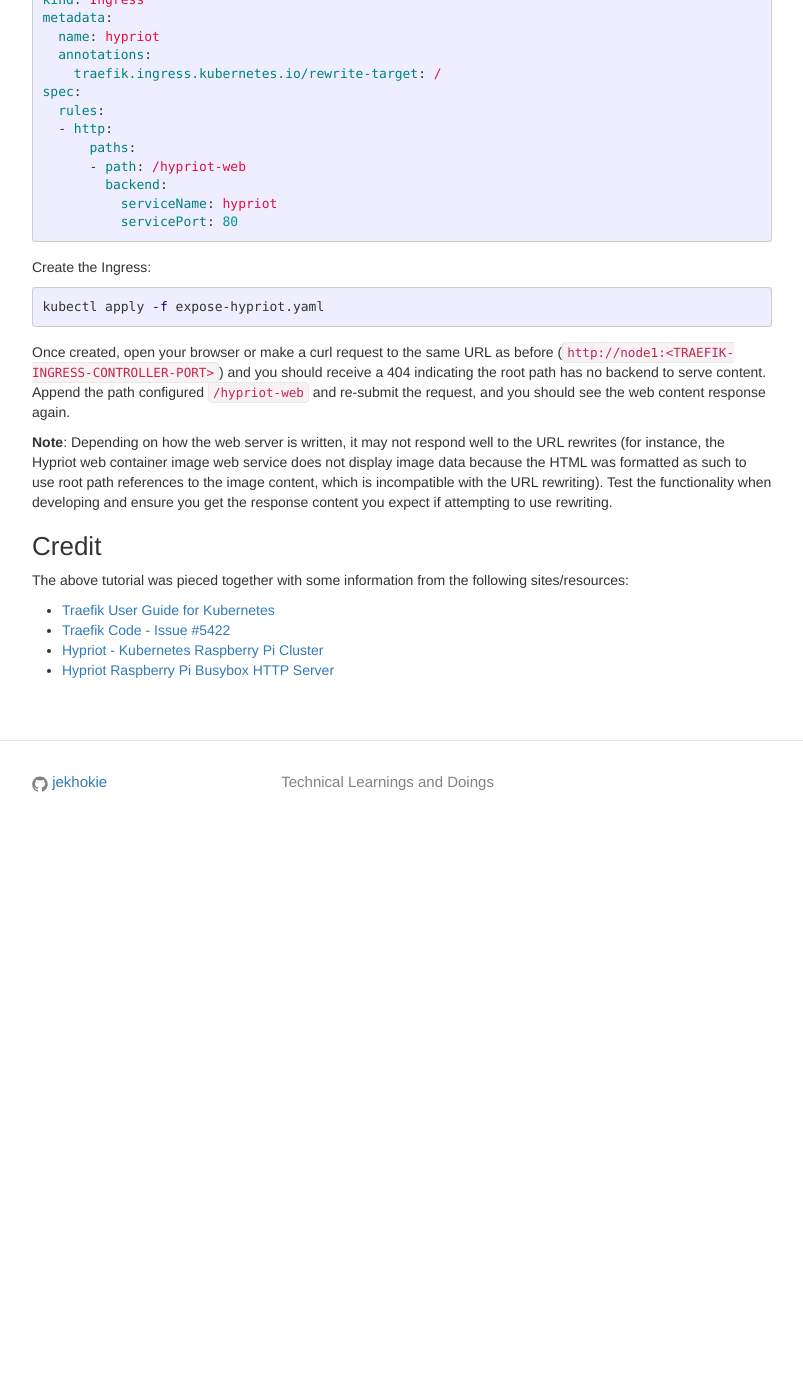
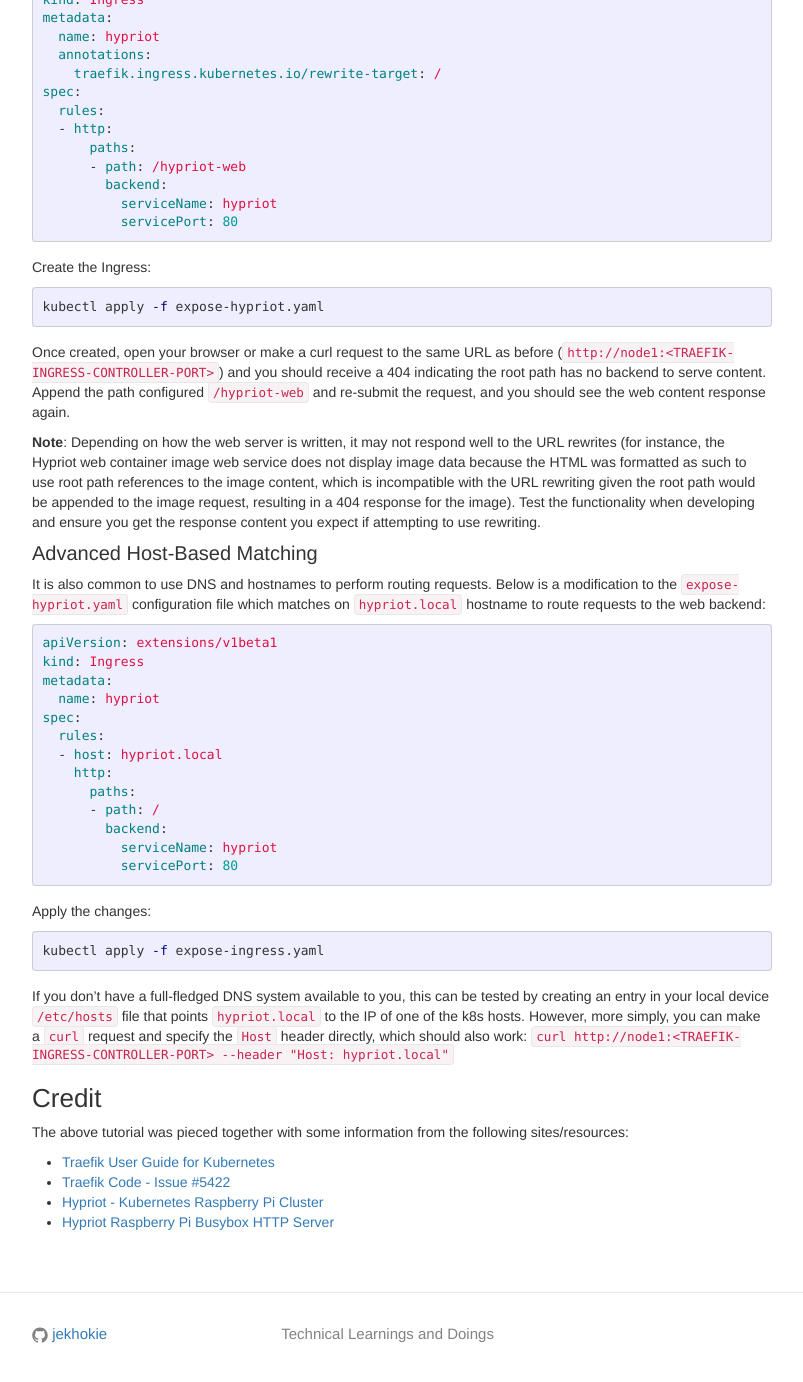
Before and after one commit to jekhokie/jekhokie.github.io, a Jekyll site: the page built from _posts/2019-12-18-traefik-k8s-ingress-controller.markdown, in a window 1280 px wide and 1400 px high, scrolled down 3218 px. Shown: the top 1382 px of the window, without its empty margins (238-1041 px from the left). Built offline with Jekyll 4.4.1, drawn with Linux system fonts in a browser that asks for light colours; before the commit the page ends 4066 px from its top, so only the background shows below that; some of the changed text lies outside the part shown.

Commit message:
Update Ingress for Host Matching
Add a section on how to perform host matching for k8s Ingress
functionality.

````diff
--- a/_posts/2019-12-18-traefik-k8s-ingress-controller.markdown
+++ b/_posts/2019-12-18-traefik-k8s-ingress-controller.markdown
@@ -161,7 +161,7 @@
 `kubectl get services traefik-ingress-service --namespace=kube-system`) and you should see the Hypriot web
 page display: `http://node1:<TRAEFIK-INGRESS-CONTROLLER-PORT>`.
 
-#### Advanced URL Rewriting
+#### Advanced URL Path Rewriting
 
 As mentioned, one of the benefits of an Ingress is the ability to use a single IP and route the requests
 to multiple backends based on the hostname and content sent in the request. This sometimes means creating
@@ -201,9 +201,41 @@
 
 **Note**: Depending on how the web server is written, it may not respond well to the URL rewrites (for instance,
 the Hypriot web container image web service does not display image data because the HTML was formatted as such to
-use root path references to the image content, which is incompatible with the URL rewriting). Test the functionality
+use root path references to the image content, which is incompatible with the URL rewriting given the root path
+would be appended to the image request, resulting in a 404 response for the image). Test the functionality
 when developing and ensure you get the response content you expect if attempting to use rewriting.
 
+#### Advanced Host-Based Matching
+
+It is also common to use DNS and hostnames to perform routing requests. Below is a modification to the `expose-hypriot.yaml`
+configuration file which matches on `hypriot.local` hostname to route requests to the web backend:
+
+```yaml
+apiVersion: extensions/v1beta1
+kind: Ingress
+metadata:
+  name: hypriot
+spec:
+  rules:
+  - host: hypriot.local
+    http:
+      paths:
+      - path: /
+        backend:
+          serviceName: hypriot
+          servicePort: 80
+```
+
+Apply the changes:
+
+```bash
+kubectl apply -f expose-ingress.yaml
+```
+
+If you don't have a full-fledged DNS system available to you, this can be tested by creating an entry in your local device
+`/etc/hosts` file that points `hypriot.local` to the IP of one of the k8s hosts. However, more simply, you can make a
+`curl` request and specify the `Host` header directly, which should also work:
+`curl http://node1:<TRAEFIK-INGRESS-CONTROLLER-PORT> --header "Host: hypriot.local"`
 
 ### Credit
 
````
